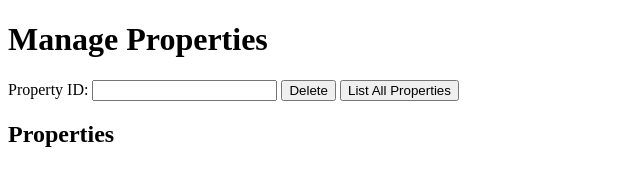
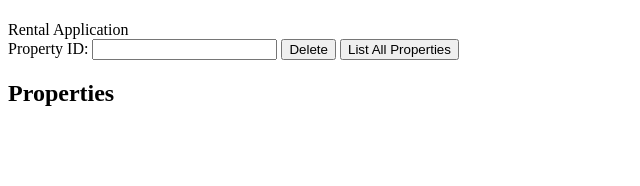
Before and after one commit to NagarjunaPavuluri/Software-Engineering, a plain HTML site: page frontend/index.html in a window 1280 px wide. Shown: the whole page, without its empty margins (0-640 px from the left). Drawn offline with Linux system fonts and the light colour scheme.

Commit message:
Update index.html

```diff
--- a/frontend/index.html
+++ b/frontend/index.html
@@ -1,10 +1,10 @@
 <!DOCTYPE html>
 <html>
 <head>
-  <title>Manage Properties</title>
+  <title>Rental Application</title>
 </head>
 <body>
-  <h1>Manage Properties</h1>
+  <h1></h1>Rental Application</h1>
   <form id="manage-property-form">
     <label for="pid">Property ID:</label>
     <input type="text" id="pid" name="pid">
@@ -37,7 +37,6 @@
       if (response.ok) {
         const data = await response.json();
         alert(data.result);
-        // Perform any necessary actions after the property is deleted
         form.reset();
         listProperties();
       } else {
```
